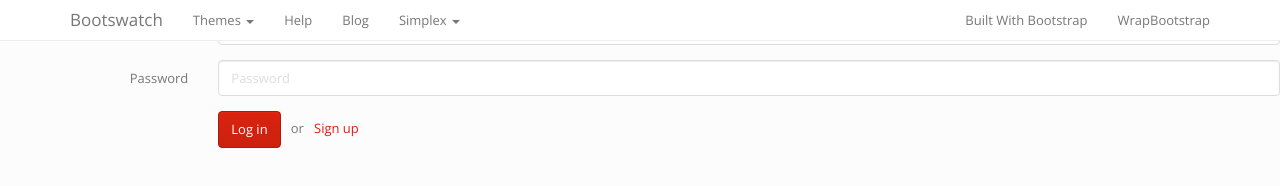
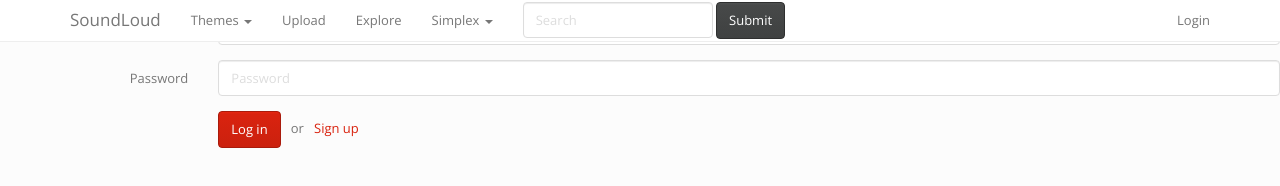
Before and after one commit to beldebala/musicapp, a website: page app/views/home/login.html in a window 1280 px wide. Drawn offline with nearby package versions, Linux system fonts and the light colour scheme; files that its build step writes are made by us from their sources.

Commit message:
Changed name changed some structure

```diff
--- a/app/views/home/login.html
+++ b/app/views/home/login.html
@@ -11,7 +11,7 @@
 <div class="navbar navbar-default navbar-fixed-top">
       <div class="container">
         <div class="navbar-header">
-          <a href="../" class="navbar-brand">Bootswatch</a>
+          <a href="../" class="navbar-brand">SoundLoud</a>
           <button class="navbar-toggle" type="button" data-toggle="collapse" data-target="#navbar-main">
             <span class="icon-bar"></span>
             <span class="icon-bar"></span>
@@ -23,7 +23,7 @@
             <li class="dropdown">
               <a class="dropdown-toggle" data-toggle="dropdown" href="#" id="themes">Themes <span class="caret"></span></a>
               <ul class="dropdown-menu" aria-labelledby="themes">
-                <li><a href="../default/">Default</a></li>
+                <li><a href="../default/">Collection</a></li>
                 <li class="divider"></li>
                 <li><a href="../cerulean/">Cerulean</a></li>
                 <li><a href="../cosmo/">Cosmo</a></li>
@@ -44,10 +44,10 @@
               </ul>
             </li>
             <li>
-              <a href="../help/">Help</a>
+              <a href="../help/">Upload</a>
             </li>
             <li>
-              <a href="http://news.bootswatch.com">Blog</a>
+              <a href="http://news.bootswatch.com">Explore</a>
             </li>
             <li class="dropdown">
               <a class="dropdown-toggle" data-toggle="dropdown" href="#" id="download">Simplex <span class="caret"></span></a>
@@ -65,10 +65,14 @@
               </ul>
             </li>
           </ul>
-
+          <form class="navbar-form navbar-left" role="search">
+                      <div class="form-group">
+                        <input type="text" class="form-control" placeholder="Search">
+                      </div>
+                      <button type="submit" class="btn btn-default">Submit</button>
+                    </form>
           <ul class="nav navbar-nav navbar-right">
-            <li><a href="http://builtwithbootstrap.com/" target="_blank">Built With Bootstrap</a></li>
-            <li><a href="https://wrapbootstrap.com/?ref=bsw" target="_blank">WrapBootstrap</a></li>
+            <li><a href="http://builtwithbootstrap.com/" target="_blank">Login</a></li>
           </ul>
 
         </div>
```
